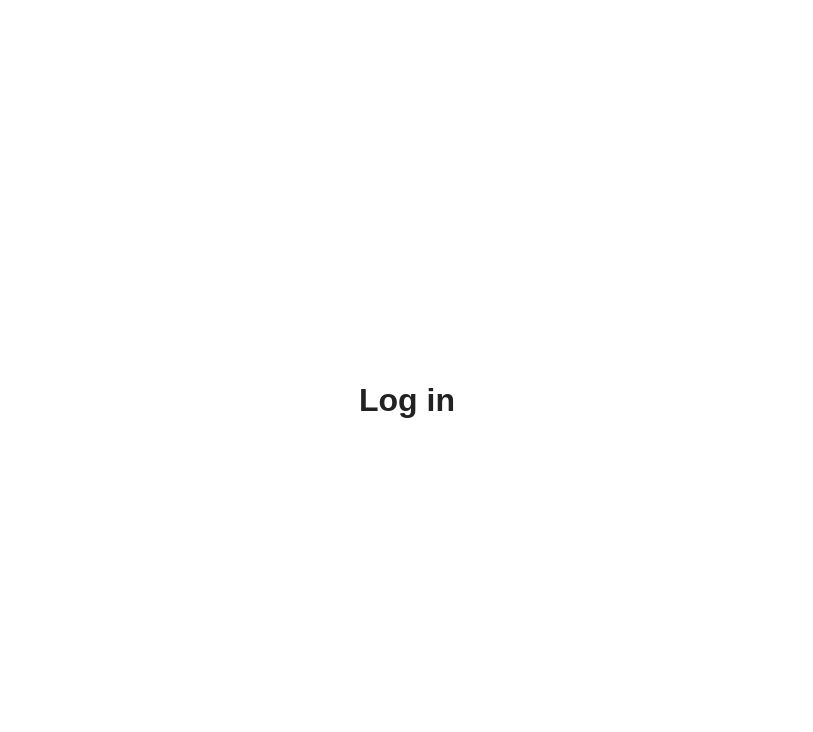
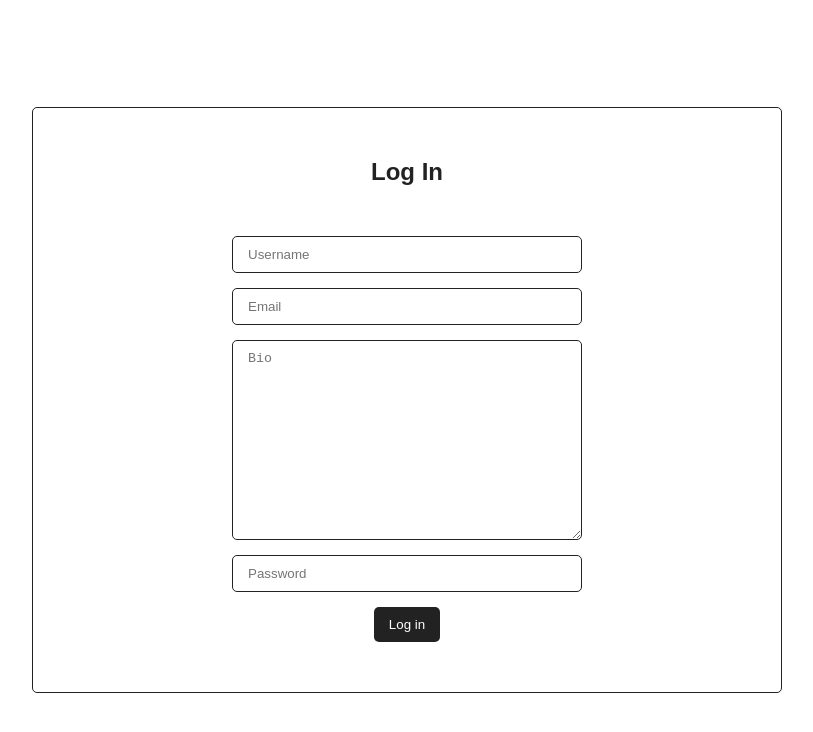
Before and after one commit to carledwardm/auth-portal-supa, a Next.js app: page /login in a window 1280 px wide. Shown: the top 732 px of the page, without its empty margins (233-1046 px from the left). Built offline with nearby package versions, Linux system fonts and the light colour scheme.

Commit message:
Build and style initial login page with form - no functionality

```diff
--- a/app/login/login.module.scss
+++ b/app/login/login.module.scss
@@ -4,13 +4,63 @@
     justify-content: center;
     width: 100%;
     height: 100%;
+    padding: 50px 25px;
 }
 
-.loginContainer {
+.loginSection {
     background-color: var(--background);
     padding: 50px 25px;
     display: flex;
     align-items: center;
     justify-content: center;
     flex-direction: column;
+    width: 100%;
+    max-width: 750px;
+    border: 1px solid var(--foreground);
+    border-radius: 5px;
+    gap: 50px;
 }
+
+.loginForm {
+    display: flex;
+    align-items: center;
+    justify-content: center;
+    flex-direction: column;
+    gap: 15px;
+    width: 100%;
+}
+
+.input {
+    width: 100%;
+    max-width: 350px;
+    background-color: var(--background);
+    border: 1px solid var(--foreground);
+    border-radius: 5px;
+    padding: 10px 15px;
+}
+
+.bioInput {
+    width: 100%;
+    max-width: 350px;
+    min-height: 200px;
+    background-color: var(--background);
+    border: 1px solid var(--foreground);
+    border-radius: 5px;
+    padding: 10px 15px;
+}
+
+.submitBtn {
+    background-color: var(--foreground);
+    color: var(--background);
+    padding: 10px 15px;
+    border-radius: 5px;
+    border: none;
+    transition: all 0.2s ease-in-out;
+
+    &:hover {
+        background-color: var(--background);
+        color: var(--foreground);
+        border: 1px solid var(--foreground);
+        transform: scale(1.1);
+    }
+}
--- a/app/login/page.tsx
+++ b/app/login/page.tsx
@@ -3,9 +3,17 @@ import styles from "./login.module.scss";
 export default function login() {
     return (
         <main className={styles.loginMain}>
-            <div className={styles.loginContainer}>
-                <h1 className={styles.loginTitle}>Log in</h1>
-            </div>
+            <section className={styles.loginSection}>
+                <h1>Log In</h1>
+                <form className={styles.loginForm}>
+                    <input type="text" className={styles.input} placeholder="Username"></input>
+                    <input type="text" className={styles.input} placeholder="Email"></input>
+                    <textarea className={styles.bioInput} placeholder="Bio"></textarea>
+                    <input type="password" className={styles.input} placeholder="Password"></input>
+                    <button type="submit" className={styles.submitBtn}>Log in</button>
+                </form>
+            </section>
         </main>
+
     )
 }
```
